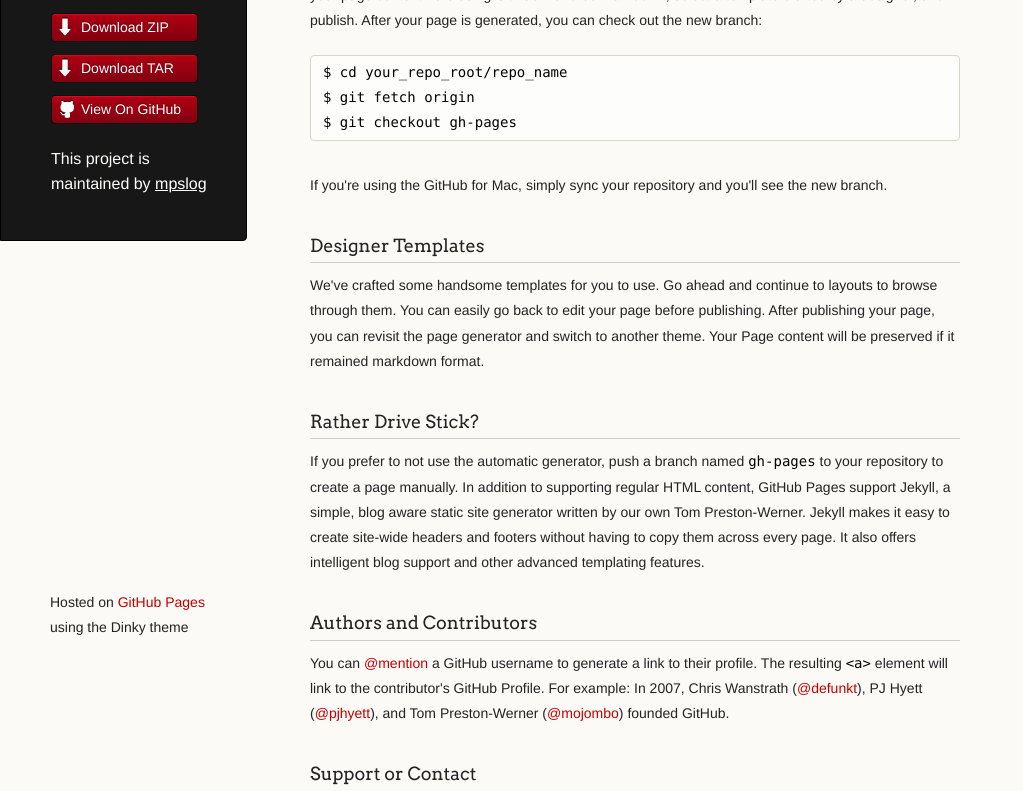
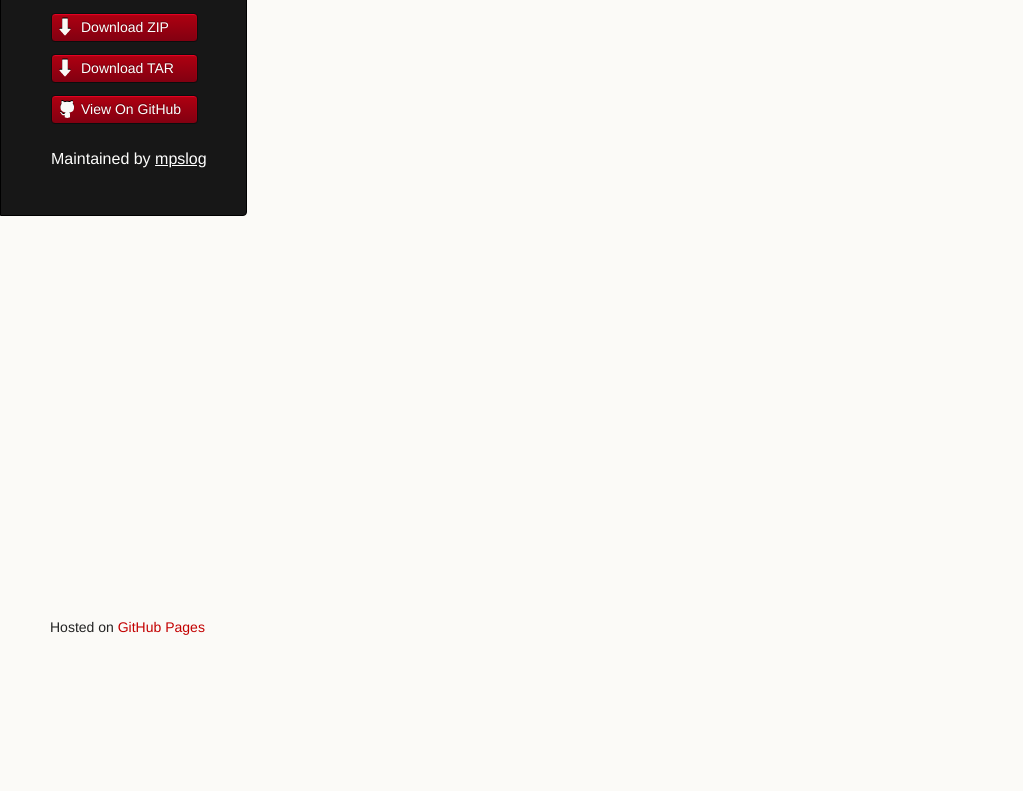
Before and after one commit to mpslog/log, a plain HTML site: page index.html in a window 1280 px wide. Shown: the part 128-919 px from the top of the page, without its empty margins (0-1023 px from the left). After the commit the page ends 800 px from the top, so only its background shows below. Drawn offline with Linux system fonts and the light colour scheme.

Commit message:
テスト

```diff
--- a/index.html
+++ b/index.html
@@ -3,7 +3,7 @@
   <head>
     <meta charset="utf-8">
     <meta http-equiv="X-UA-Compatible" content="chrome=1">
-    <title>mps-ghp by mpslog</title>
+    <title>MPSLOG</title>
 
     <link rel="stylesheet" href="stylesheets/styles.css">
     <link rel="stylesheet" href="stylesheets/pygment_trac.css">
@@ -16,7 +16,7 @@
   <body>
     <div class="wrapper">
       <header>
-        <h1 class="header">mps-ghp</h1>
+        <h1 class="header">MPSLOG</h1>
         <p class="header"></p>
 
         <ul>
@@ -25,45 +25,15 @@
           <li><a class="buttons github" href="https://github.com/mpslog/log">View On GitHub</a></li>
         </ul>
 
-        <p class="header">This project is maintained by <a class="header name" href="https://github.com/mpslog">mpslog</a></p>
+        <p class="header">Maintained by <a class="header name" href="https://github.com/mpslog">mpslog</a></p>
 
 
       </header>
       <section>
         <h3>
-<a name="welcome-to-github-pages" class="anchor" href="#welcome-to-github-pages"><span class="octicon octicon-link"></span></a>Welcome to GitHub Pages.</h3>
-
-<p>This automatic page generator is the easiest way to create beautiful pages for all of your projects. Author your page content here using GitHub Flavored Markdown, select a template crafted by a designer, and publish. After your page is generated, you can check out the new branch:</p>
-
-<pre><code>$ cd your_repo_root/repo_name
-$ git fetch origin
-$ git checkout gh-pages
-</code></pre>
-
-<p>If you're using the GitHub for Mac, simply sync your repository and you'll see the new branch.</p>
-
-<h3>
-<a name="designer-templates" class="anchor" href="#designer-templates"><span class="octicon octicon-link"></span></a>Designer Templates</h3>
-
-<p>We've crafted some handsome templates for you to use. Go ahead and continue to layouts to browse through them. You can easily go back to edit your page before publishing. After publishing your page, you can revisit the page generator and switch to another theme. Your Page content will be preserved if it remained markdown format.</p>
-
-<h3>
-<a name="rather-drive-stick" class="anchor" href="#rather-drive-stick"><span class="octicon octicon-link"></span></a>Rather Drive Stick?</h3>
-
-<p>If you prefer to not use the automatic generator, push a branch named <code>gh-pages</code> to your repository to create a page manually. In addition to supporting regular HTML content, GitHub Pages support Jekyll, a simple, blog aware static site generator written by our own Tom Preston-Werner. Jekyll makes it easy to create site-wide headers and footers without having to copy them across every page. It also offers intelligent blog support and other advanced templating features.</p>
-
-<h3>
-<a name="authors-and-contributors" class="anchor" href="#authors-and-contributors"><span class="octicon octicon-link"></span></a>Authors and Contributors</h3>
-
-<p>You can <a href="https://github.com/blog/821" class="user-mention">@mention</a> a GitHub username to generate a link to their profile. The resulting <code>&lt;a&gt;</code> element will link to the contributor's GitHub Profile. For example: In 2007, Chris Wanstrath (<a href="https://github.com/defunkt" class="user-mention">@defunkt</a>), PJ Hyett (<a href="https://github.com/pjhyett" class="user-mention">@pjhyett</a>), and Tom Preston-Werner (<a href="https://github.com/mojombo" class="user-mention">@mojombo</a>) founded GitHub.</p>
-
-<h3>
-<a name="support-or-contact" class="anchor" href="#support-or-contact"><span class="octicon octicon-link"></span></a>Support or Contact</h3>
-
-<p>Having trouble with Pages? Check out the documentation at <a href="http://help.github.com/pages">http://help.github.com/pages</a> or contact <a href="mailto:support@github.com">support@github.com</a> and we’ll help you sort it out.</p>
       </section>
       <footer>
-        <p><small>Hosted on <a href="http://pages.github.com">GitHub Pages</a> using the Dinky theme</small></p>
+        <p><small>Hosted on <a href="http://pages.github.com">GitHub Pages</a></small></p>
       </footer>
     </div>
     <!--[if !IE]><script>fixScale(document);</script><![endif]-->
```
